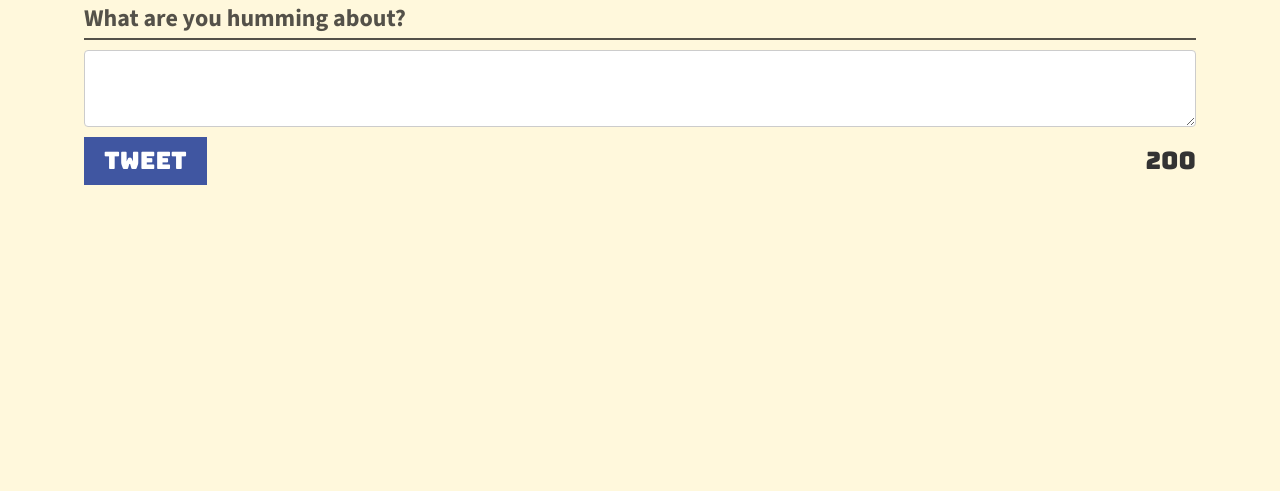
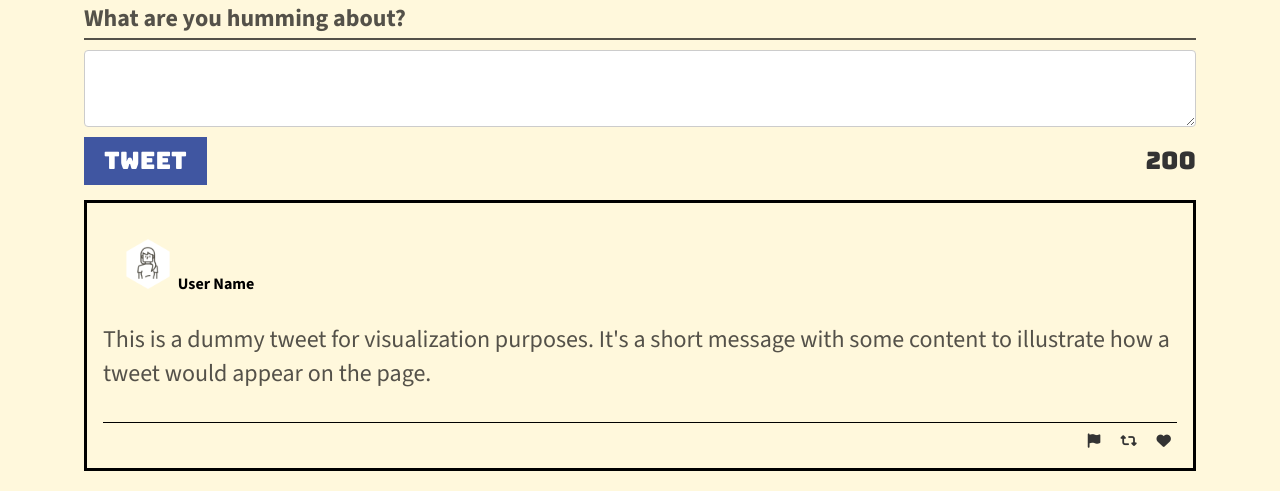
Before and after one commit to bendhallam/tweeter, a website: page public/index.html in a window 1280 px wide. Shown: the part 636-1127 px from the top of the page. Before the commit the page ends 841 px from the top, so only its background shows below. Drawn offline with nearby package versions, Linux system fonts and the light colour scheme.

Commit message:
added tweets section

```diff
--- a/public/index.html
+++ b/public/index.html
@@ -16,6 +16,7 @@
     <link rel="stylesheet" href="/styles/nav.css" type="text/css" />
     <link rel="stylesheet" href="/styles/header.css" type="text/css" />
     <link rel="stylesheet" href="/styles/new-tweet.css" type="text/css" />
+    <link rel="stylesheet" href="/styles/tweets.css" type="text/css" />
 
 
     <!-- External JS -->
@@ -57,6 +58,23 @@
             </div>
           </form>
       </section>
+    <!-- Tweet feed container -->
+      <section class="tweet-feed">
+        <article>
+          <header>
+            <div>
+              <img src="/images/profile-hex.png" alt="User Profile Picture">
+              <span>User Name</span>
+            </div>
+          </header>
+          <p>This is a dummy tweet for visualization purposes. It's a short message with some content to illustrate how a tweet would appear on the page.</p>
+          <footer>
+            <button><i class="fa-solid fa-flag"></i></button>
+            <button><i class="fa-solid fa-retweet"></i></button>
+            <button><i class="fa-solid fa-heart"></i></button>
+          </footer>
+        </article>
+      </section>
   </main>
   </div>
   <script src="scripts/composer-char-counter.js"></script>
--- /dev/null
+++ b/public/styles/tweets.css
@@ -0,0 +1,80 @@
+/* styles/tweet.css */
+
+/* Style for the tweet feed section */
+.tweet-feed {
+  display: flex;
+  flex-direction: column;
+  gap: 1rem;
+  padding-top: 15px;
+}
+
+article {
+  background-color: cornsilk;
+  border: 3px solid black; /* Changed border to 3px solid black */
+  padding: 1rem;
+  position: relative;
+  transition: box-shadow 0.3s ease; /* Smooth transition for the box-shadow */
+  display: flex;
+  flex-direction: column;
+}
+
+/* Style for the tweet header */
+article header {
+  height: auto;
+  width: auto;
+  background-image: none;
+  background-color: cornsilk;
+  display: flex;
+  align-items: flex-start;
+  align-content: center;
+  gap: 0.5rem;
+}
+
+article header img {
+  width: 50px;
+  height: 50px;
+}
+
+article header span {
+  color: black;
+  font-weight: bold;
+  font-size: 1rem;
+}
+
+/* Style for the tweet content */
+article p {
+  margin-top: 0.5rem;
+  line-height: 1.4;
+}
+
+/* Border line beneath the tweet */
+article footer {
+  border-top: 1px solid black;
+  margin-top: 0.5rem;
+  padding-top: 0.5rem;
+  display: flex;
+  justify-content: flex-end;
+  gap: 0.5rem;
+}
+
+/* Style for the action buttons */
+footer button {
+  background: none;
+  border: none;
+  cursor: pointer;
+  font-size: 1rem;
+  color: #333;
+}
+
+footer button:hover {
+  color: #007bff; /* Change color on hover */
+}
+
+footer i {
+  font-size: 0.9rem;
+}
+
+/* Box shadow effect on hover */
+article:hover {
+  box-shadow: 0 4px 8px rgba(0, 0, 0, 0.2); /* Add a shadow effect */
+}
--- a/server/data-files/initial-tweets.json
+++ b/server/data-files/initial-tweets.json
@@ -8,7 +8,7 @@
     "content": {
       "text": "If I have seen further it is by standing on the shoulders of giants"
     },
-    "created_at": 1722633882205
+    "created_at": 1722736817940
   },
   {
     "user": {
@@ -19,6 +19,6 @@
     "content": {
       "text": "Je pense , donc je suis"
     },
-    "created_at": 1722720282205
+    "created_at": 1722823217940
   }
 ]
```
